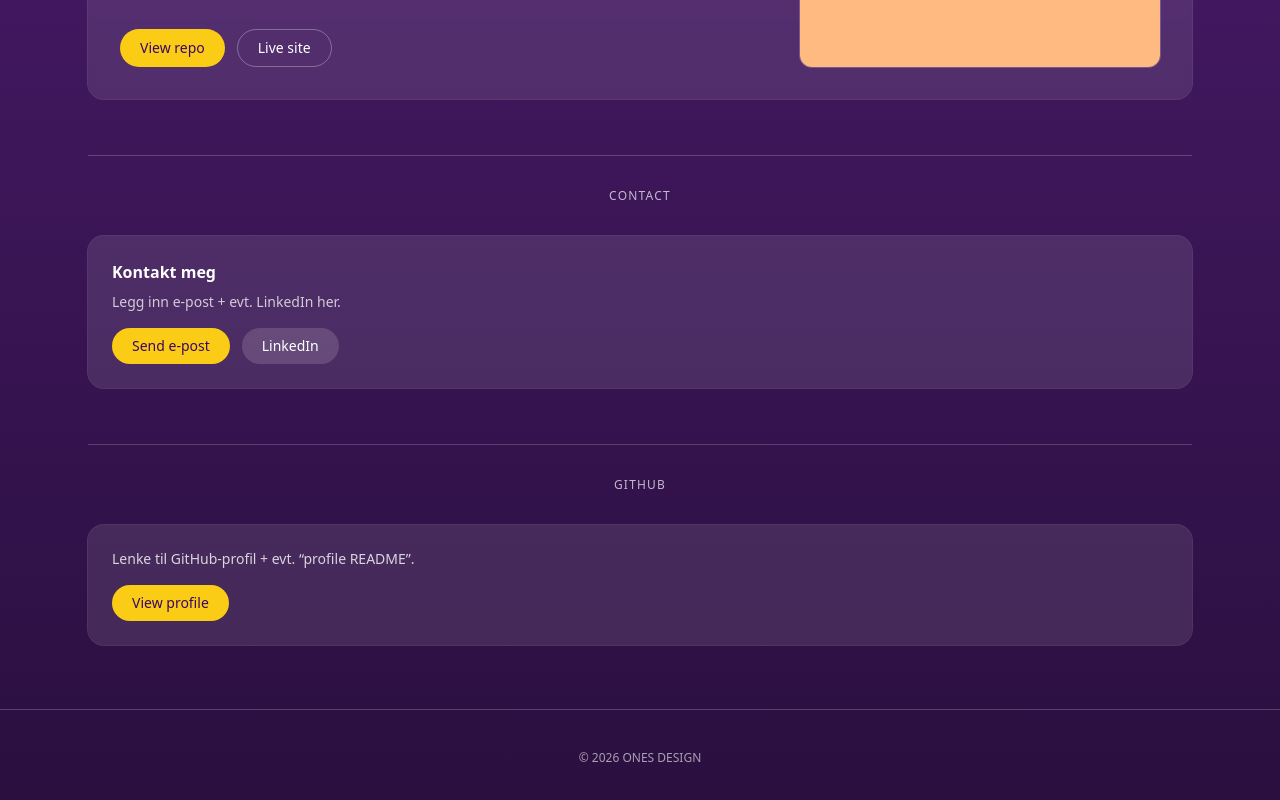
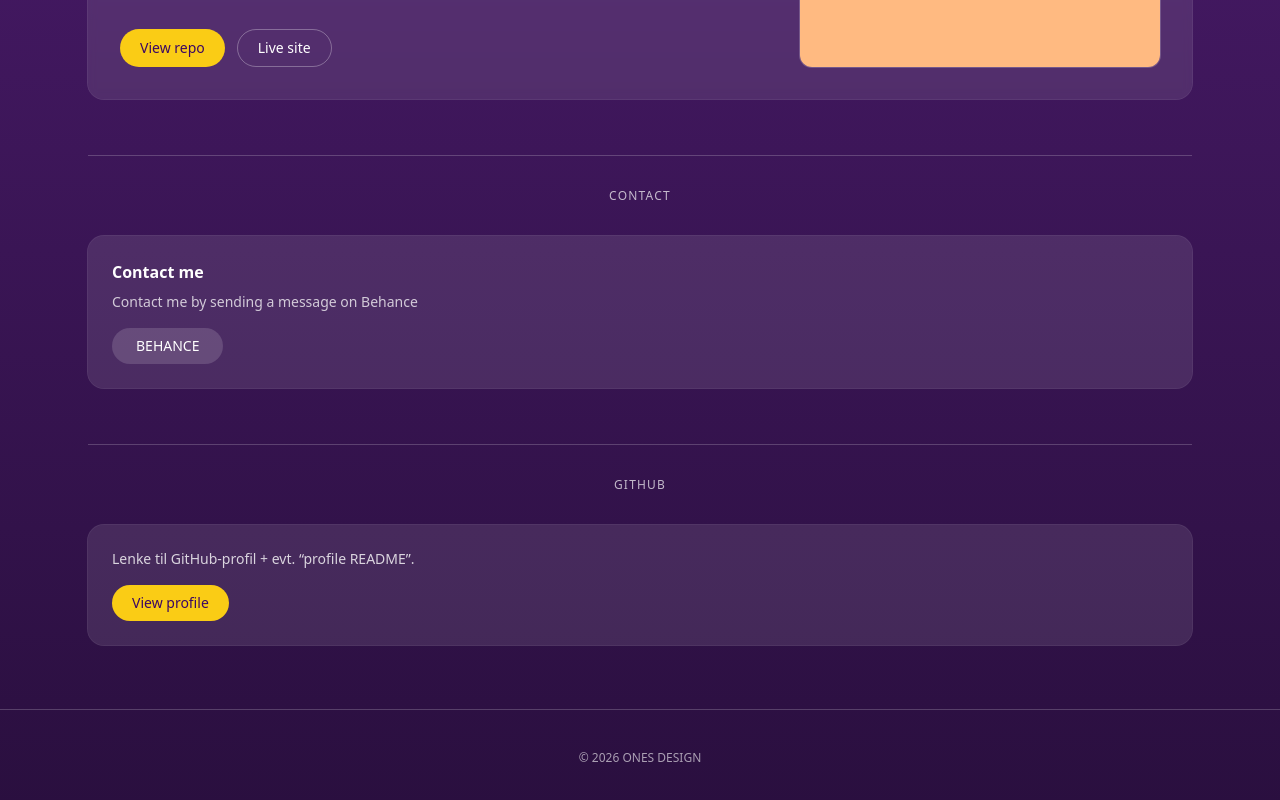
Before and after one commit to KineOnes/portfolio-2, a React (Vite) app: page / in a window 1280 px wide. Shown: the part 1416-2216 px from the top of the page. Built offline with nearby package versions, Linux system fonts and the light colour scheme.

Commit message:
Add link to behance

```diff
--- a/src/pages/Home.jsx
+++ b/src/pages/Home.jsx
@@ -106,27 +106,22 @@ export default function Home() {
         </div>
 
         <div className="mt-8 rounded-2xl bg-white/10 p-6 ring-1 ring-white/15">
-          <p className="font-semibold">Kontakt meg</p>
+          <p className="font-semibold">Contact me</p>
           <p className="mt-2 text-sm text-white/75">
-            Legg inn e-post + evt. LinkedIn her.
+            Contact me by sending a message on Behance
           </p>
 
           <div className="mt-4 flex flex-wrap gap-3">
-            <a
-              className="rounded-full bg-yellow-400 px-5 py-2 text-sm font-medium text-purple-950 hover:bg-yellow-300"
-              href="mailto:din@email.no"
-            >
-              Send e-post
-            </a>
+          <a
+  href="https://www.behance.net/kineonesv"
+  target="_blank"
+  rel="noopener noreferrer"
+  className="inline-flex items-center justify-center rounded-full bg-white/15 px-6 py-2 text-sm hover:bg-white/20"
+>
+  BEHANCE
+</a>
 
-            <a
-              className="rounded-full bg-white/15 px-5 py-2 text-sm text-white hover:bg-white/20"
-              href="#"
-              target="_blank"
-              rel="noreferrer"
-            >
-              LinkedIn
-            </a>
+
           </div>
         </div>
       </section>
```
